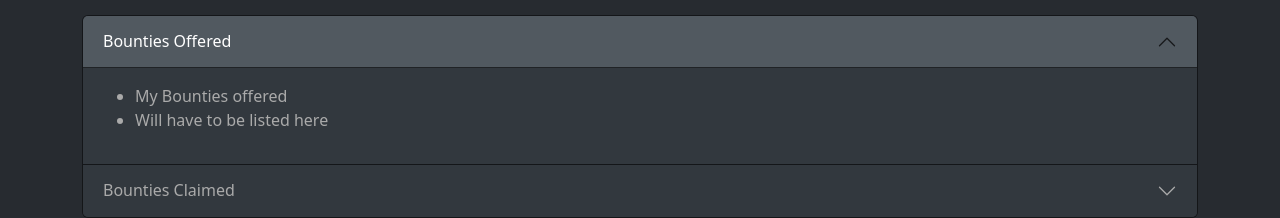
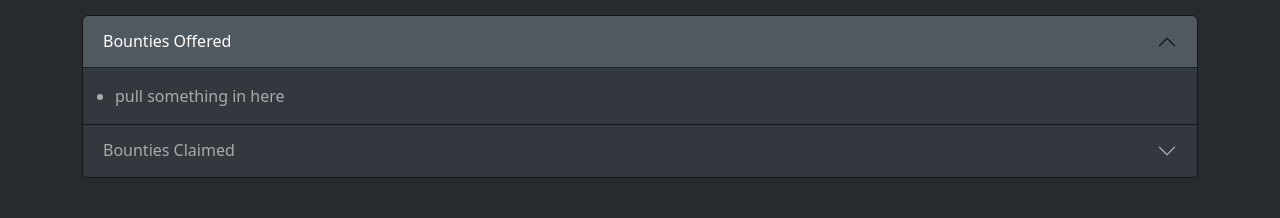
Before and after one commit to coulterkyle/Project-3, a React (Vite) app in the folder client/: page /profile in a window 1280 px wide. Shown: the part 132-350 px from the top of the page. Built offline with nearby package versions, Linux system fonts and the light colour scheme; no server answers.

Commit message:
bounties and claims componants built

```diff
--- /dev/null
+++ b/client/src/components/myBounties.jsx
@@ -0,0 +1,31 @@
+export default function MyBounties({ issues }) {
+
+    return (
+        <div className="container" id="gh-repo-issues">
+            <ul className="list-group">
+                {/* {issues.map((data, index) => */}
+                <li>pull something in here</li>
+                    {/* <li key={index} className="list-group-item d-flex align-items-center">
+                        <div className="badge text-bg-info rounded-pill">{data.vote}</div>
+                        <div className="text-start mx-2">
+                            <h5 className="m-0">{data.title}</h5>
+                            <small>{data.description}</small>
+                        </div>
+                        <button
+                            data-bs-id={data.id}
+                            className="ms-auto btn btn-success"
+                            type="button"
+                            data-bs-toggle="modal"
+                            data-bs-target="#exampleModal"
+                            data-bs-whatever={data.title}
+                            data-bs-body={data.body}>
+                                {data.bounty}
+                            <i className="fa-solid fa-hand-holding-dollar"></i>
+                        </button>
+                        <a href="#" className="mx-2 btn btn-dark" title="Claim Bounty"><i className="fa-solid fa-virus-slash"></i></a>
+                    </li> */}
+                {/* )} */}
+            </ul>
+        </div>
+    );
+}
--- /dev/null
+++ b/client/src/components/myClaims.jsx
@@ -0,0 +1,31 @@
+export default function MyClaims({ issues }) {
+
+    return (
+        <div className="container" id="gh-repo-issues">
+            <ul className="list-group">
+                {/* {issues.map((data, index) => */}
+                <li>pull something in here</li>
+                    {/* <li key={index} className="list-group-item d-flex align-items-center">
+                        <div className="badge text-bg-info rounded-pill">{data.vote}</div>
+                        <div className="text-start mx-2">
+                            <h5 className="m-0">{data.title}</h5>
+                            <small>{data.description}</small>
+                        </div>
+                        <button
+                            data-bs-id={data.id}
+                            className="ms-auto btn btn-success"
+                            type="button"
+                            data-bs-toggle="modal"
+                            data-bs-target="#exampleModal"
+                            data-bs-whatever={data.title}
+                            data-bs-body={data.body}>
+                                {data.bounty}
+                            <i className="fa-solid fa-hand-holding-dollar"></i>
+                        </button>
+                        <a href="#" className="mx-2 btn btn-dark" title="Claim Bounty"><i className="fa-solid fa-virus-slash"></i></a>
+                    </li> */}
+                {/* )} */}
+            </ul>
+        </div>
+    );
+}
--- a/client/src/pages/Profile.jsx
+++ b/client/src/pages/Profile.jsx
@@ -1,6 +1,8 @@
 import { useParams, Navigate } from 'react-router-dom';
 import { useQuery } from '@apollo/client';
 import { QUERY_ME } from '../utils/queries';
+import MyBounties from '../components/myBounties';
+import MyClaims from '../components/myClaims';
 
 
 const Profile = () => {
@@ -16,35 +18,37 @@ const Profile = () => {
     return (
         <div className="container">
             <h1>{`Welcome ${user.firstName} ${user.lastName}`}</h1>
-            <div class="accordion" id="accordionExample">
-                <div class="accordion-item">
-                    <h2 class="accordion-header" id="headingOne">
-                        <button class="accordion-button" type="button" data-bs-toggle="collapse" data-bs-target="#collapseOne" aria-expanded="true" aria-controls="collapseOne" fdprocessedid="zc7rwf">
+            <div className="accordion" id="accordionExample">
+                <div className="accordion-item">
+                    <h2 className="accordion-header" id="headingOne">
+                        <button className="accordion-button" type="button" data-bs-toggle="collapse" data-bs-target="#collapseOne" aria-expanded="true" aria-controls="collapseOne" fdprocessedid="zc7rwf">
                             Bounties Offered
                         </button>
                     </h2>
-                    <div id="collapseOne" class="accordion-collapse collapse show" aria-labelledby="headingOne" data-bs-parent="#accordionExample">
-                        <div class="accordion-body">
-                            <ul>
+                    <div id="collapseOne" className="accordion-collapse collapse show" aria-labelledby="headingOne" data-bs-parent="#accordionExample">
+                        <div className="accordion-body">
+                            <MyBounties />
+                            {/* <ul>
                                 <li>My Bounties offered</li>
                                 <li>Will have to be listed here</li>
-                            </ul>
+                            </ul> */}
                             {/* <strong>This is the first item's accordion body.</strong> It is shown by default, until the collapse plugin adds the appropriate classes that we use to style each element. These classes control the overall appearance, as well as the showing and hiding via CSS transitions. You can modify any of this with custom CSS or overriding our default variables. It's also worth noting that just about any HTML can go within the <code>.accordion-body</code>, though the transition does limit overflow. */}
                         </div>
                     </div>
                 </div>
-                <div class="accordion-item">
-                    <h2 class="accordion-header" id="headingTwo">
-                        <button class="accordion-button collapsed" type="button" data-bs-toggle="collapse" data-bs-target="#collapseTwo" aria-expanded="false" aria-controls="collapseTwo" fdprocessedid="tbazrz">
+                <div className="accordion-item">
+                    <h2 className="accordion-header" id="headingTwo">
+                        <button className="accordion-button collapsed" type="button" data-bs-toggle="collapse" data-bs-target="#collapseTwo" aria-expanded="false" aria-controls="collapseTwo" fdprocessedid="tbazrz">
                             Bounties Claimed
                         </button>
                     </h2>
-                    <div id="collapseTwo" class="accordion-collapse collapse" aria-labelledby="headingTwo" data-bs-parent="#accordionExample">
-                        <div class="accordion-body">
-                            <ul>
+                    <div id="collapseTwo" className="accordion-collapse collapse" aria-labelledby="headingTwo" data-bs-parent="#accordionExample">
+                        <div className="accordion-body">
+                        <MyClaims />
+                            {/* <ul>
                                 <li>My Bounties claimed</li>
                                 <li>Will have to be listed here</li>
-                            </ul>
+                            </ul> */}
                             {/* <strong>This is the second item's accordion body.</strong> It is hidden by default, until the collapse plugin adds the appropriate classes that we use to style each element. These classes control the overall appearance, as well as the showing and hiding via CSS transitions. You can modify any of this with custom CSS or overriding our default variables. It's also worth noting that just about any HTML can go within the <code>.accordion-body</code>, though the transition does limit overflow. */}
                         </div>
                     </div>
```
Also changed, not shown: client/src/main.jsx (+0 -8 lines).
